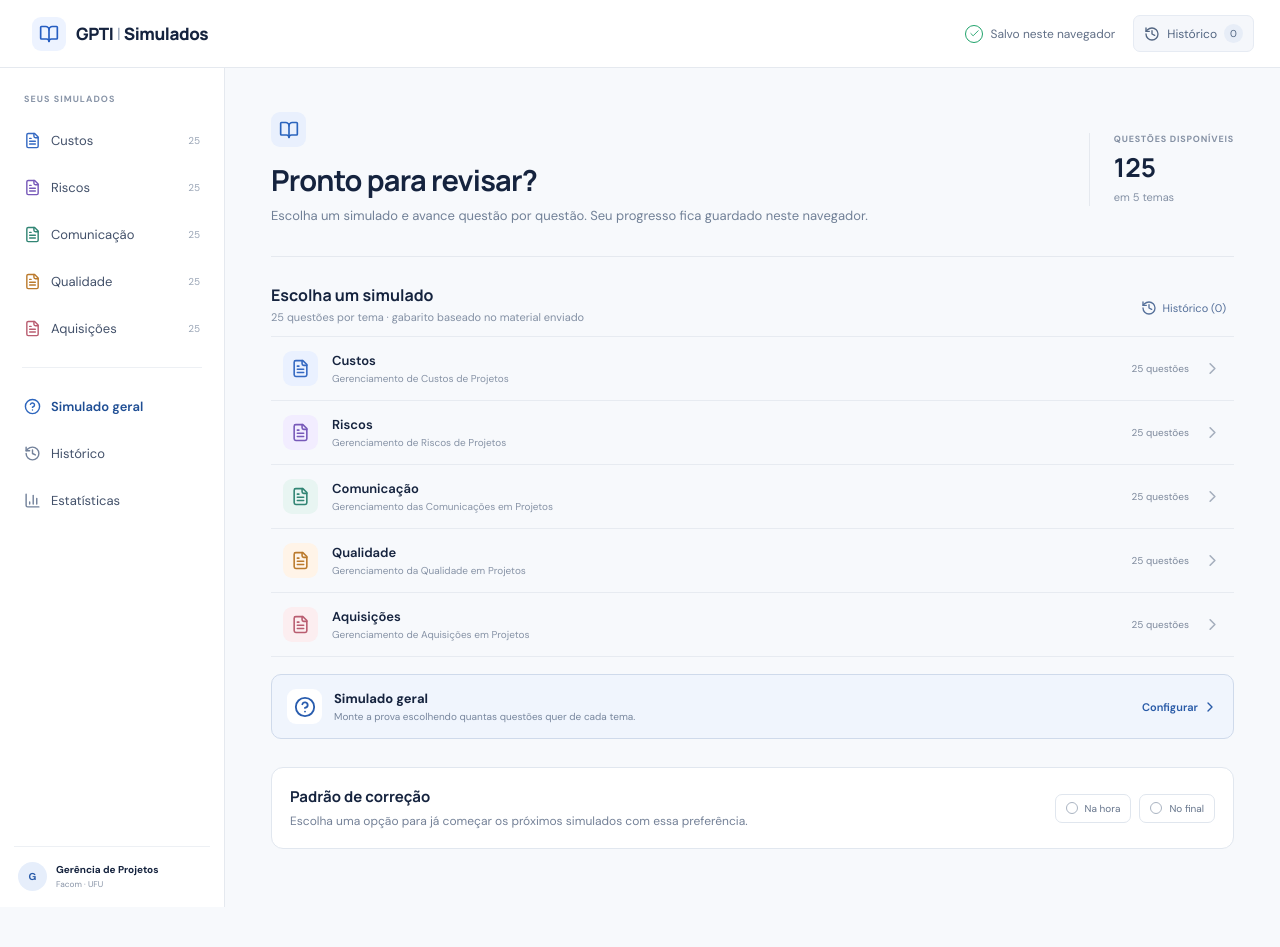
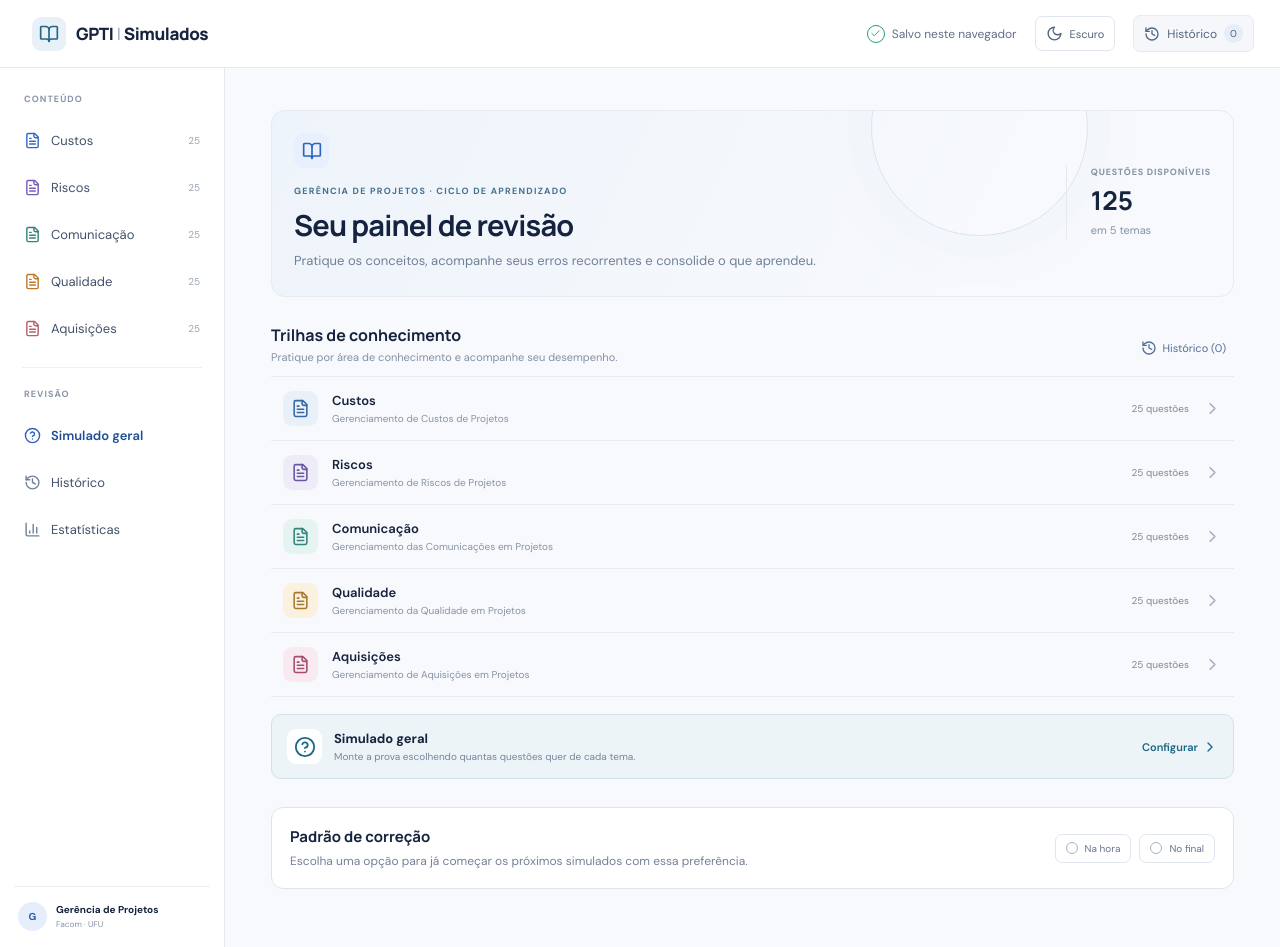
Before and after one commit to samuel-0v/gpti-simulados, a React (Vite) app: page / in a window 1280 px wide. Before the commit the page ends 907 px from the top, so only its background shows below. Built offline with nearby package versions, Linux system fonts and the light colour scheme.

Commit message:
Refresh project dashboard and add dark theme

```diff
--- a/src/main.jsx
+++ b/src/main.jsx
@@ -2,8 +2,8 @@ import React, { useEffect, useMemo, useState } from 'react';
 import { createRoot } from 'react-dom/client';
 import {
   ArrowLeft, BarChart3, BookOpen, Check, CheckCircle2, ChevronLeft, ChevronRight,
-  Circle, CircleHelp, Clock3, Download, FileText, History, Minus, Plus,
-  RotateCcw, Trash2, X,
+  Circle, CircleHelp, Clock3, Download, FileText, History, Minus, Moon, Plus,
+  RotateCcw, Sun, Trash2, X,
 } from 'lucide-react';
 import quizzes from './quizzes.json';
 import './style.css';
@@ -47,6 +47,11 @@ function App() {
   const [draftPrompt, setDraftPrompt] = useState(null);
   const [correctionPrompt, setCorrectionPrompt] = useState(false);
   const [rememberCorrection, setRememberCorrection] = useState(false);
+  const [darkTheme, setDarkTheme] = useState(() => localStorage.getItem('gpti-theme') === 'dark');
+
+  useEffect(() => {
+    localStorage.setItem('gpti-theme', darkTheme ? 'dark' : 'light');
+  }, [darkTheme]);
 
   useEffect(() => {
     try {
@@ -232,12 +237,13 @@ function App() {
   const isSolving = screen === 'quiz' || screen === 'review';
 
   return (
-    <div className={`app ${isSolving ? 'app-solving' : ''}`}>
+    <div className={`app ${isSolving ? 'app-solving' : ''} ${darkTheme ? 'theme-dark' : ''}`}>
+      {isSolving && <button className="theme-toggle solving-theme-toggle" onClick={() => setDarkTheme((value) => !value)} aria-label={darkTheme ? 'Ativar tema claro' : 'Ativar tema escuro'} title={darkTheme ? 'Tema claro' : 'Tema escuro'}>{darkTheme ? <Sun size={17} /> : <Moon size={17} />}</button>}
       {!isSolving && (
-        <AppHeader onHome={goHome} onHistory={() => setScreen('history')} attemptCount={saved.attempts.length} />
+        <AppHeader onHome={goHome} onHistory={() => setScreen('history')} attemptCount={saved.attempts.length} darkTheme={darkTheme} onToggleTheme={() => setDarkTheme((value) => !value)} />
       )}
       <div className={`layout ${isSolving ? 'layout-solving' : ''}`}>
-        {!isSolving && <Sidebar onTopic={startTopic} onExam={openExamSetup} onHistory={() => setScreen('history')} onStats={() => setScreen('stats')} />}
+        {!isSolving && <Sidebar onTopic={startTopic} onExam={openExamSetup} onHistory={() => setScreen('history')} onStats={() => setScreen('stats')} activeSection={screen} />}
         <main className={isSolving ? 'main-solving' : ''}>
           {screen === 'home' && (
             <HomePage
@@ -360,7 +366,7 @@ function App() {
   );
 }
 
-function AppHeader({ onHome, onHistory, attemptCount }) {
+function AppHeader({ onHome, onHistory, attemptCount, darkTheme, onToggleTheme }) {
   return (
     <header className="site-header">
       <button className="brand" onClick={onHome} aria-label="Ir para o início">
@@ -369,25 +375,27 @@ function AppHeader({ onHome, onHistory, attemptCount }) {
       </button>
       <div className="header-actions">
         <span className="saved-status"><span className="saved-dot"><Check size={11} /></span>Salvo neste navegador</span>
+        <button className="theme-toggle" onClick={onToggleTheme} aria-label={darkTheme ? 'Ativar tema claro' : 'Ativar tema escuro'} title={darkTheme ? 'Tema claro' : 'Tema escuro'}>{darkTheme ? <Sun size={17} /> : <Moon size={17} />}<span>{darkTheme ? 'Claro' : 'Escuro'}</span></button>
         <button className="header-history" onClick={onHistory}><History size={16} /><span>Histórico</span><span className="header-count">{attemptCount}</span></button>
       </div>
     </header>
   );
 }
 
-function Sidebar({ onTopic, onExam, onHistory, onStats }) {
+function Sidebar({ onTopic, onExam, onHistory, onStats, activeSection }) {
   return (
     <aside className="sidebar">
-      <div className="aside-title">SEUS SIMULADOS</div>
+      <div className="aside-title">CONTEÚDO</div>
       {quizzes.map((quiz, i) => (
         <button key={quiz.id} className="navitem" onClick={() => onTopic(i)}>
           <span className={`navicon tone-text-${i}`}><FileText size={17} /></span><span>{topicNames[i]}</span><span className="navcount">25</span>
         </button>
       ))}
       <div className="aside-rule" />
-      <button className="navitem exam-nav" onClick={onExam}><span className="navicon"><CircleHelp size={17} /></span><span>Simulado geral</span></button>
-      <button className="navitem history-nav" onClick={onHistory}><span className="navicon"><History size={17} /></span><span>Histórico</span></button>
-      <button className="navitem" onClick={onStats}><span className="navicon"><BarChart3 size={17} /></span><span>Estatísticas</span></button>
+      <div className="aside-title nav-group-title">REVISÃO</div>
+      <button className={`navitem exam-nav ${activeSection === 'examSetup' ? 'active' : ''}`} onClick={onExam}><span className="navicon"><CircleHelp size={17} /></span><span>Simulado geral</span></button>
+      <button className={`navitem history-nav ${activeSection === 'history' ? 'active' : ''}`} onClick={onHistory}><span className="navicon"><History size={17} /></span><span>Histórico</span></button>
+      <button className={`navitem ${activeSection === 'stats' ? 'active' : ''}`} onClick={onStats}><span className="navicon"><BarChart3 size={17} /></span><span>Estatísticas</span></button>
       <div className="aside-foot"><span className="avatar">G</span><span><b>Gerência de Projetos</b><small>Facom · UFU</small></span></div>
     </aside>
   );
@@ -397,11 +405,11 @@ function HomePage({ attempts, onTopic, onExam, onHistory, correctionPreference,
   return (
     <>
       <section className="welcome">
-        <div><div className="welcome-mark"><BookOpen size={20} /></div><h1>Pronto para revisar?</h1><p>Escolha um simulado e avance questão por questão. Seu progresso fica guardado neste navegador.</p></div>
+        <div><div className="welcome-mark"><BookOpen size={20} /></div><span className="welcome-kicker">GERÊNCIA DE PROJETOS · CICLO DE APRENDIZADO</span><h1>Seu painel de revisão</h1><p>Pratique os conceitos, acompanhe seus erros recorrentes e consolide o que aprendeu.</p></div>
         <div className="welcome-stat"><span>QUESTÕES DISPONÍVEIS</span><b>125</b><small>em 5 temas</small></div>
       </section>
       <section className="section-head">
-        <div><h2>Escolha um simulado</h2><p>25 questões por tema · gabarito baseado no material enviado</p></div>
+        <div><h2>Trilhas de conhecimento</h2><p>Pratique por área de conhecimento e acompanhe seu desempenho.</p></div>
         <button className="text-button" onClick={onHistory}><History size={16} /> Histórico ({attempts.length})</button>
       </section>
       <div className="quiz-list">
--- a/src/style.css
+++ b/src/style.css
@@ -182,3 +182,94 @@
  .stats-metrics span{font-size:9px;padding:6px}
  .stats-list-heading h2{font-size:14px}
 }
+
+
+/* Identidade visual: painel de aprendizagem em gestão de projetos */
+:root{--navy:#17385f;--blue:#2878a8;--teal:#38a6a0;--gold:#d3a348}
+.welcome{position:relative;overflow:hidden;background:linear-gradient(115deg,#eef4fb 0%,#f7f9fc 72%);padding:22px 22px 25px;border:1px solid #e4ebf3;border-radius:14px}
+.welcome:after{content:"";position:absolute;right:145px;top:-92px;width:215px;height:215px;border:1px solid #d9e4f0;border-radius:50%;box-shadow:0 0 0 22px #dce7f21c,0 0 0 48px #dce7f214;pointer-events:none}
+.welcome>div:first-child{position:relative;z-index:1}
+.welcome-kicker{display:block;margin-top:17px;color:#47708d;font-size:9px;font-weight:700;letter-spacing:1.25px}
+.welcome h1{margin-top:8px}
+.welcome-stat{position:relative;z-index:1}
+.brandmark{background:#e8f1f8;color:#256783}
+.topic-icon.tone-0{background:#e8f1fa;color:#3569a3}
+.topic-icon.tone-1{background:#efecfa;color:#6956a3}
+.topic-icon.tone-2{background:#e5f3f1;color:#34867b}
+.topic-icon.tone-3{background:#fbf1df;color:#a87a2e}
+.topic-icon.tone-4{background:#f8eaf0;color:#a74d70}
+.exam-banner{background:#edf4f8;border-color:#d2e2eb}
+.exam-symbol{color:#1d6888}
+.exam-action{color:#1b6685}
+.navitem.active{background:#eaf2f7;color:#1c526e;font-weight:700}
+.navitem.active .navicon{color:#2e8294}
+.nav-group-title{margin-top:5px}
+.theme-toggle{display:flex;align-items:center;gap:7px;border:1px solid #e0e6ed;border-radius:7px;background:#fff;color:#52647e;padding:8px 10px;font-size:11px}
+.theme-toggle:hover{background:#f3f7fa;border-color:#cfdae3}
+.correction-preference{border-color:#dce5ec}
+.primary-btn{background:#173e63;border-color:#173e63}
+.primary-btn:hover:not(:disabled){background:#205273}
+@media(max-width:699px){
+ .site-header{padding:0 10px}
+ .header-actions{gap:6px}
+ .theme-toggle{padding:7px;font-size:0}
+ .theme-toggle svg{width:17px;height:17px}
+ .welcome{padding:15px 13px 18px}
+ .welcome-kicker{font-size:7px;letter-spacing:.8px;margin-top:12px}
+ .welcome:after{right:50px}
+ .nav-group-title{display:none}
+}
+
+/* Tema escuro persistido neste navegador */
+.theme-dark{--ink:#e7edf5;--muted:#9caec1;--border:#2b3a4b;--surface:#172333;background:#101923;color:#e7edf5;color-scheme:dark}
+.theme-dark main,.theme-dark .layout,.theme-dark .app-solving{background:#101923}
+.theme-dark .site-header,.theme-dark .sidebar,.theme-dark .history-card,.theme-dark .history-empty,.theme-dark .stats-summary article,.theme-dark .stats-question,.theme-dark .correction-preference,.theme-dark .review-item,.theme-dark .question-card,.theme-dark .score-strip,.theme-dark .count-row,.theme-dark .confirm-dialog{background:#172333;color:#e7edf5}
+.theme-dark .site-header,.theme-dark .sidebar,.theme-dark .history-card,.theme-dark .history-empty,.theme-dark .stats-summary article,.theme-dark .stats-question,.theme-dark .correction-preference,.theme-dark .question-card,.theme-dark .score-strip,.theme-dark .review-item{border-color:#2b3a4b}
+.theme-dark .welcome{background:linear-gradient(115deg,#1a2d3c,#172333 75%);border-color:#2b3e50}
+.theme-dark .welcome:after{border-color:#354c60;box-shadow:0 0 0 22px #354c601c,0 0 0 48px #354c6012}
+.theme-dark .welcome-kicker,.theme-dark .welcome-stat small,.theme-dark .section-head p,.theme-dark .page-heading p,.theme-dark .history-toolbar,.theme-dark .stats-toolbar,.theme-dark .stats-list-heading p,.theme-dark .stats-question-top,.theme-dark .stats-metrics span,.theme-dark .aside-title,.theme-dark .saved-status{color:#9caec1}
+.theme-dark .welcome h1,.theme-dark .section-head h2,.theme-dark .page-heading h1,.theme-dark .stats-list-heading h2,.theme-dark .stats-summary b,.theme-dark .stats-question>p,.theme-dark .stats-answer p,.theme-dark .correction-preference h2,.theme-dark .review-item p,.theme-dark .question-card h2{color:#e7edf5}
+.theme-dark .brand,.theme-dark .navitem,.theme-dark .quiz-info b,.theme-dark .exam-banner b{color:#dce6f1}
+.theme-dark .brandmark,.theme-dark .welcome-mark,.theme-dark .topic-icon,.theme-dark .exam-symbol,.theme-dark .empty-icon{background:#22394d;color:#79b8ca}
+.theme-dark .header-history,.theme-dark .theme-toggle,.theme-dark .secondary-btn,.theme-dark .mode,.theme-dark .history-export,.theme-dark .history-delete,.theme-dark .stats-toolbar select,.theme-dark .history-tools select{background:#1c2b3a;border-color:#35475a;color:#c5d3e1}
+.theme-dark .header-count{background:#2a3d50;color:#dce6f1}
+.theme-dark .navitem:hover,.theme-dark .navitem.active{background:#21394b;color:#9bd4dc}
+.theme-dark .navitem.active .navicon{color:#70c3ce}
+.theme-dark .aside-rule,.theme-dark .aside-foot{border-color:#2b3a4b;background-color:transparent}
+.theme-dark .aside-foot{border-top-color:#2b3a4b}
+.theme-dark .avatar{background:#284253;color:#a6d5de}
+.theme-dark .quiz-list,.theme-dark .quiz-row,.theme-dark .history-toolbar{border-color:#2b3a4b}
+.theme-dark .quiz-row:hover{background:#182737}
+.theme-dark .question-count,.theme-dark .row-arrow,.theme-dark .history-detail small,.theme-dark .history-percent,.theme-dark .history-detail b{color:#a7b7c8}
+.theme-dark .exam-banner{background:#1b3345;border-color:#315064}
+.theme-dark .exam-banner small,.theme-dark .exam-action{color:#a9cbd5}
+.theme-dark .primary-btn,.theme-dark .danger-btn{color:#fff}
+.theme-dark .history-grade.grade-good{background:#1d3a35;color:#83d1ad}
+.theme-dark .history-grade.grade-neutral{background:#24374b;color:#a8c8ed}
+.theme-dark .stats-question-top b{background:#462a31;color:#f1a8a8}
+.theme-dark .stats-metrics span{background:#223243}
+.theme-dark .stats-answer{border-color:#2b3a4b;color:#a8c5da}
+.theme-dark .stats-answer p{color:#a5d9bf}
+.theme-dark .history-delete{border-color:#634047;color:#efaaaa}
+.theme-dark .danger-quiet{background:#2b2026;border-color:#60434a;color:#efaaaa}
+.theme-dark .history-empty p,.theme-dark .history-empty b,.theme-dark .confirm-dialog p,.theme-dark .confirm-dialog h2{color:#dce6f1}
+.theme-dark .track{background:#2b3a4b}
+.theme-dark .question-card,.theme-dark .option,.theme-dark .stepper,.theme-dark .stepper input{background:#172333;border-color:#35475a;color:#dce6f1}
+.theme-dark .option:hover,.theme-dark .option.chosen{background:#1d3145;border-color:#52779c}
+.theme-dark .option.correct{background:#19352e;border-color:#367c5c}
+.theme-dark .option.wrong{background:#3b252b;border-color:#875056}
+.theme-dark .question-chip{background:#233141;border-color:#35475a;color:#bfcede}
+.theme-dark .question-chip.answered{background:#1d3550;color:#a9c9f0}
+.theme-dark .question-dock{background:#172333;border-color:#2b3a4b}
+.theme-dark .review-summary-card{background:#172333;border-color:#2b3a4b}
+.theme-dark .dialog-backdrop{background:#0009}
+.theme-dark .dialog-close{color:#b3c1d0}
+.theme-dark .dialog-icon{background:#462a31;color:#efaaaa}
+.theme-dark .correction-preference p,.theme-dark .count-topic small,.theme-dark .count-topic b,.theme-dark .stepper button{color:#b5c5d4}
+.theme-dark .exam-summary{background:#1b3345;color:#b7d7e4}
+.theme-dark .exam-summary small{color:#a8c1d2}
+.theme-dark .history-grade{color:#a9c9f0}
+.theme-dark .theme-toggle:hover,.theme-dark .history-export:hover{background:#26394d}
+
+.solving-theme-toggle{position:fixed;z-index:12;right:14px;top:12px}
+@media(max-width:699px){.solving-theme-toggle{right:10px;top:8px}}
```
Also changed, not shown: 1 other file (tests, documents, lock files or other folders).
